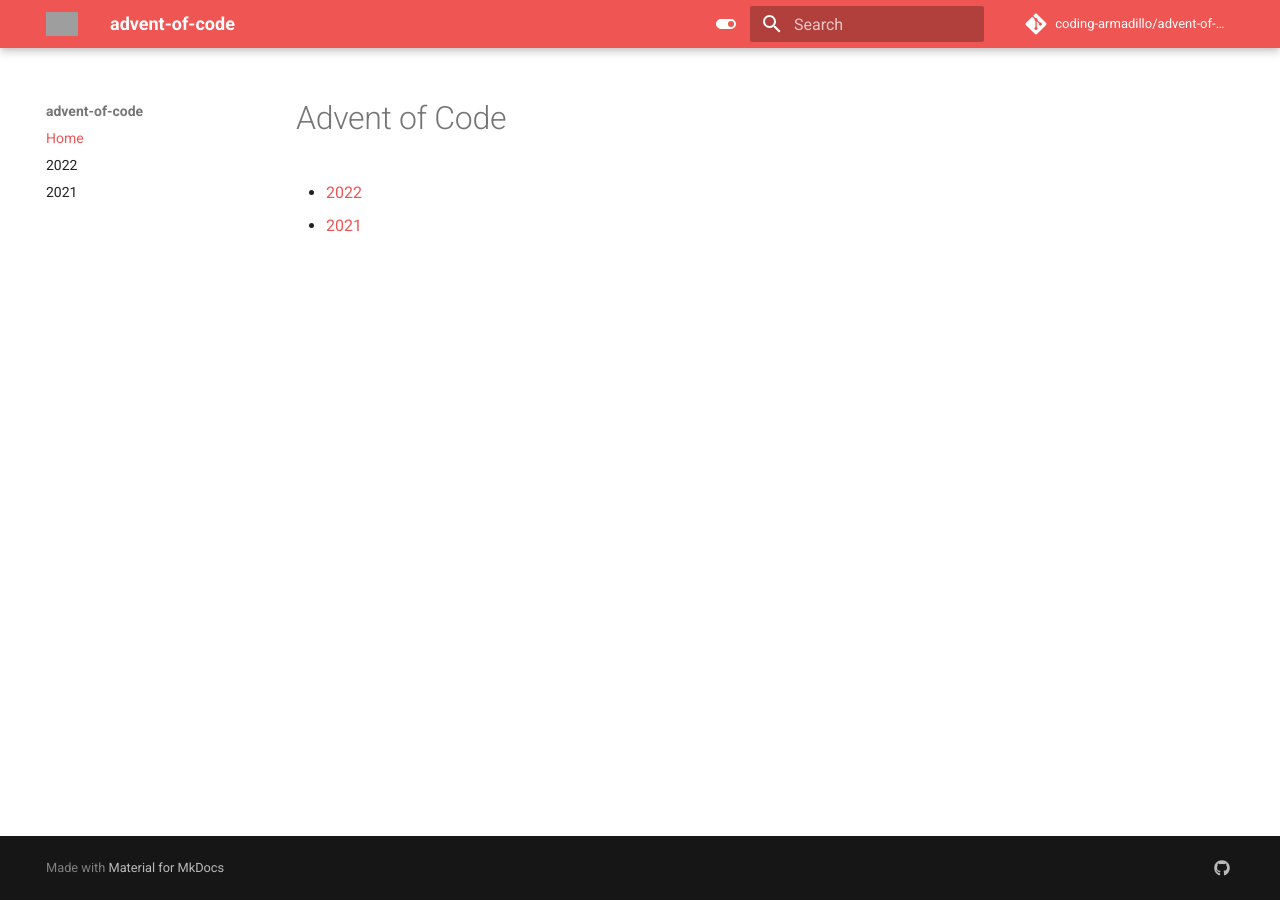
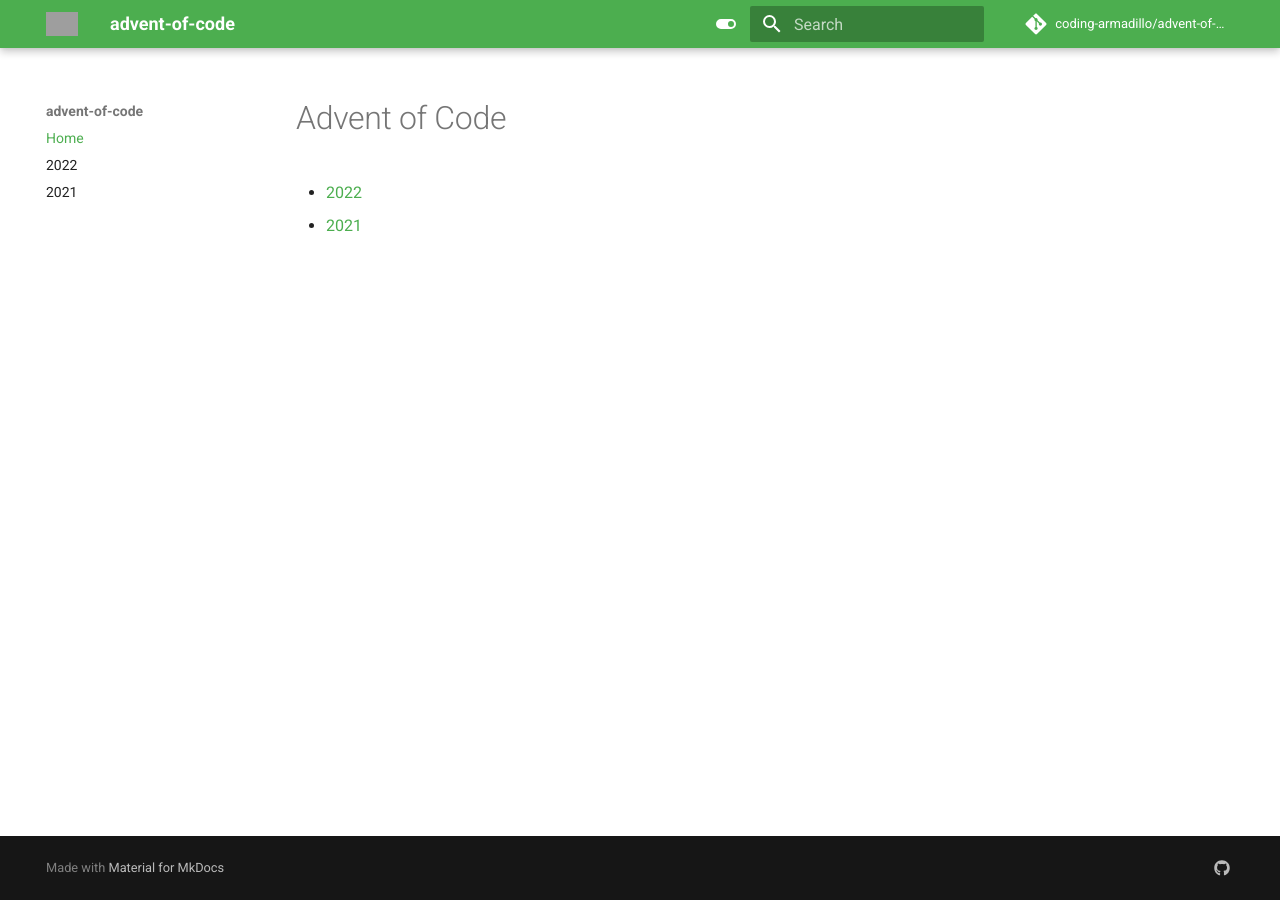
Before and after one commit to coding-armadillo/advent-of-code, an MkDocs documentation site: the page built from docs/index.md, in a window 1280 px wide. Built offline with MkDocs 1.6.1 and Material for MkDocs 9.7.7, drawn with Linux system fonts in a browser that asks for light colours; comment, search, counter and statistics services are not loaded; grey boxes are pictures that could not be loaded.

Commit message:
clean up

```diff
--- a/mkdocs.yml
+++ b/mkdocs.yml
@@ -11,30 +11,32 @@ theme:
     text: Roboto
   palette:
     - scheme: default
-      primary: red
-      accent: red
+      primary: green
+      accent: green
       toggle:
         icon: material/toggle-switch
         name: Switch to dark mode
     - scheme: slate
-      primary: red
-      accent: red
+      primary: green
+      accent: green
       toggle:
         icon: material/toggle-switch-off-outline
         name: Switch to light mode
   features:
     - header.autohide
+    - content.code.copy
 repo_name: coding-armadillo/advent-of-code
 repo_url: https://github.com/coding-armadillo/advent-of-code
 plugins:
   - search
   - tags
   - glightbox:
-      auto_caption: True
+      auto_caption: true
   - minify:
       minify_html: true
   - git-revision-date-localized:
-      type: date
+      type: timeago
+      enable_creation_date: true
 markdown_extensions:
   - pymdownx.highlight:
       anchor_linenums: true
```
Also changed, not shown: 2 other files.
